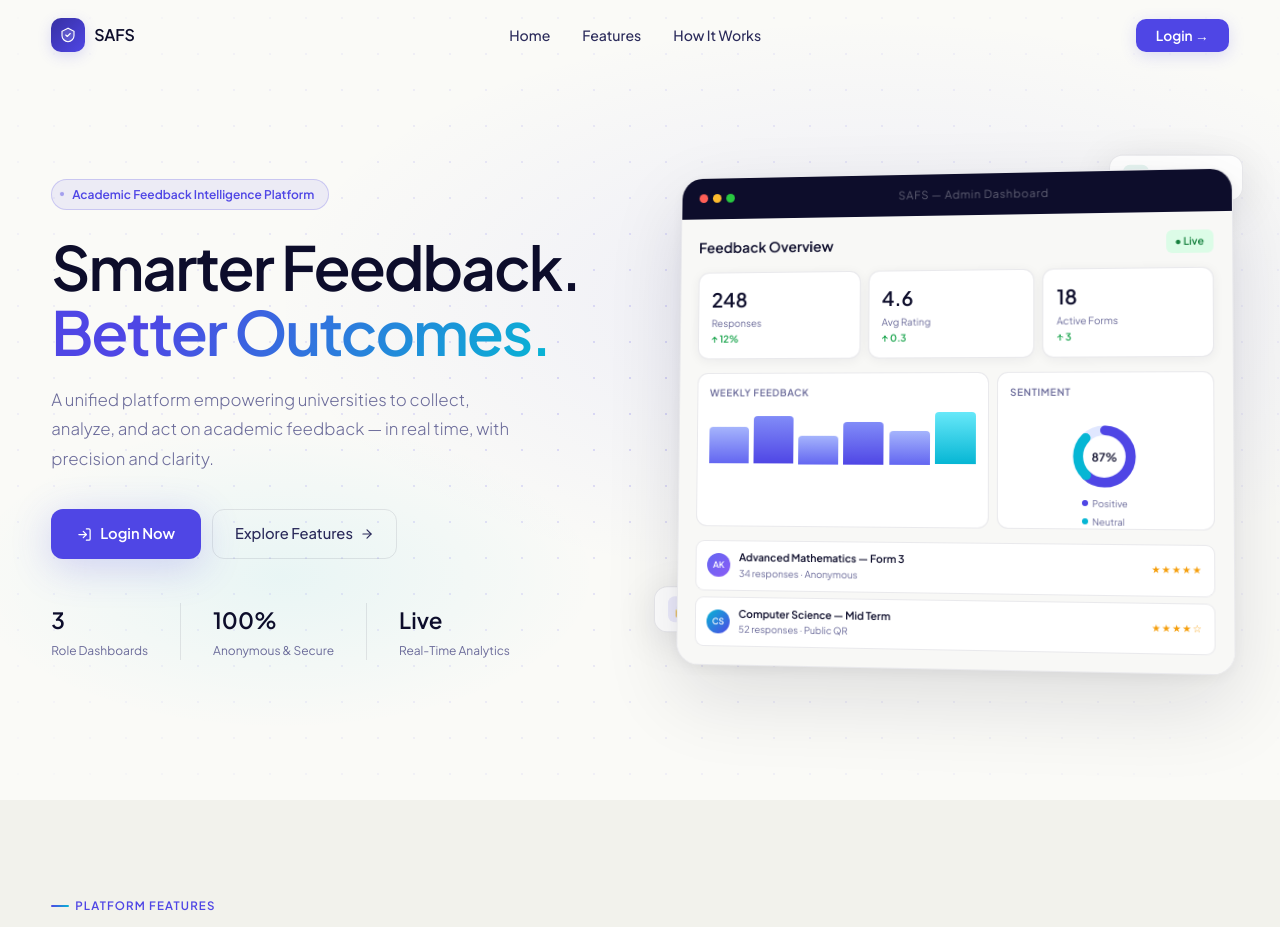
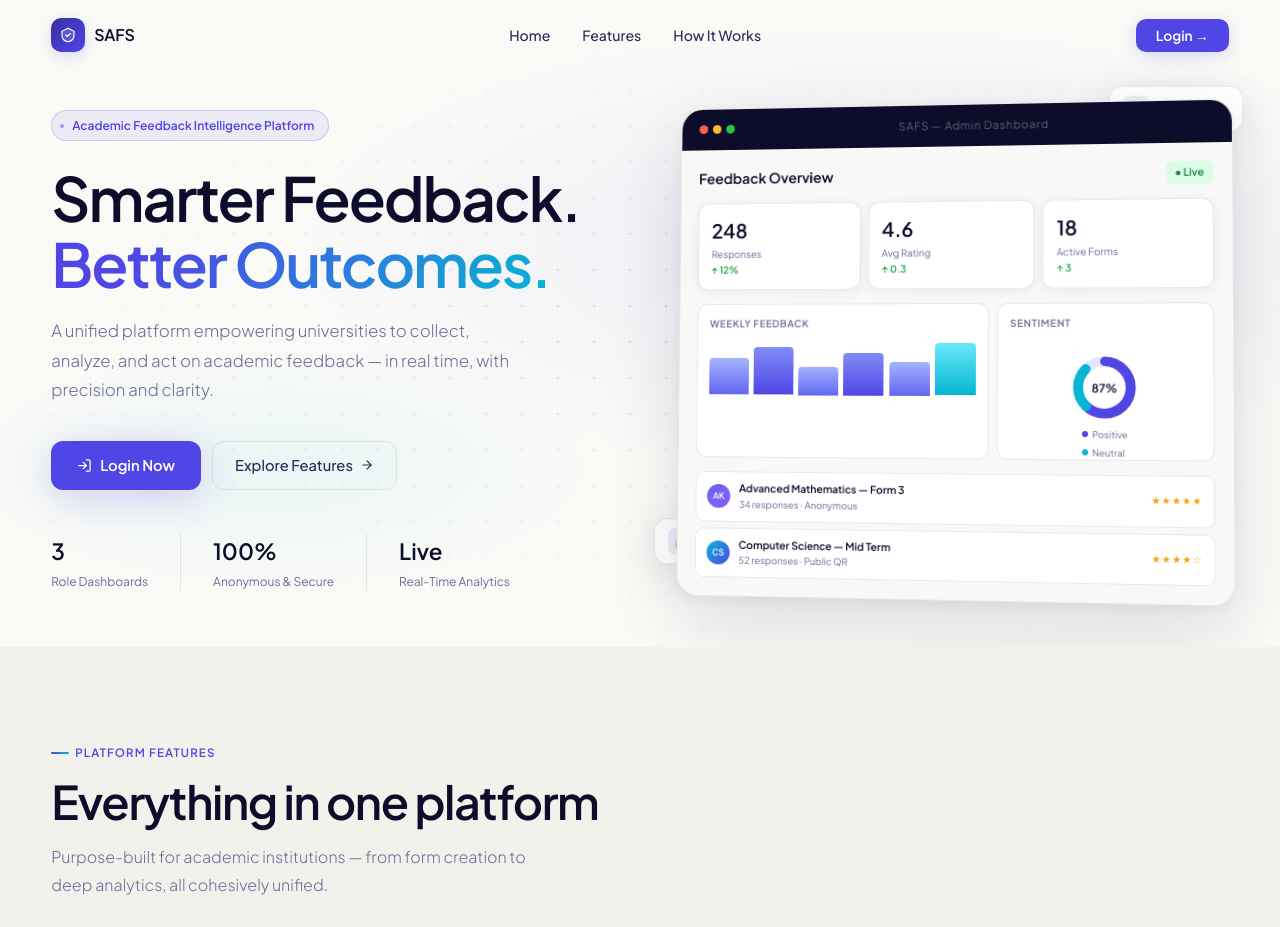
Before and after one commit to vengalreddy422/smart-academic-feedback-system, a Django app: page / in a window 1280 px wide. Shown: the top 927 px of the page. Run offline with Django 5.2, Linux system fonts and the light colour scheme; some web fonts are replaced.

Commit message:
information_page size have reduced

```diff
--- a/accounts/templates/accounts/information_page.html
+++ b/accounts/templates/accounts/information_page.html
@@ -105,11 +105,16 @@
     }
 
     /* ── HERO ── */
-    #home{
-      min-height:100vh;display:flex;align-items:center;
-      padding:calc(var(--nav-h) + 3.5rem) clamp(1.25rem,4vw,3.5rem) 5.5rem;
-      position:relative;overflow:hidden;
-    }
+   #home {
+  /* Change min-height to allow content to dictate space on tiny mobile screens */
+  min-height: auto;
+  display: flex;
+  align-items: center;
+  /* Add responsive vertical padding so it shrinks appropriately on mobile */
+  padding: calc(var(--nav-h) + 2rem) clamp(1.25rem, 4vw, 3.5rem) 3rem;
+  position: relative;
+  overflow: hidden;
+}
     /* Geometric background */
     .hero-bg{
       position:absolute;inset:0;z-index:0;
```
